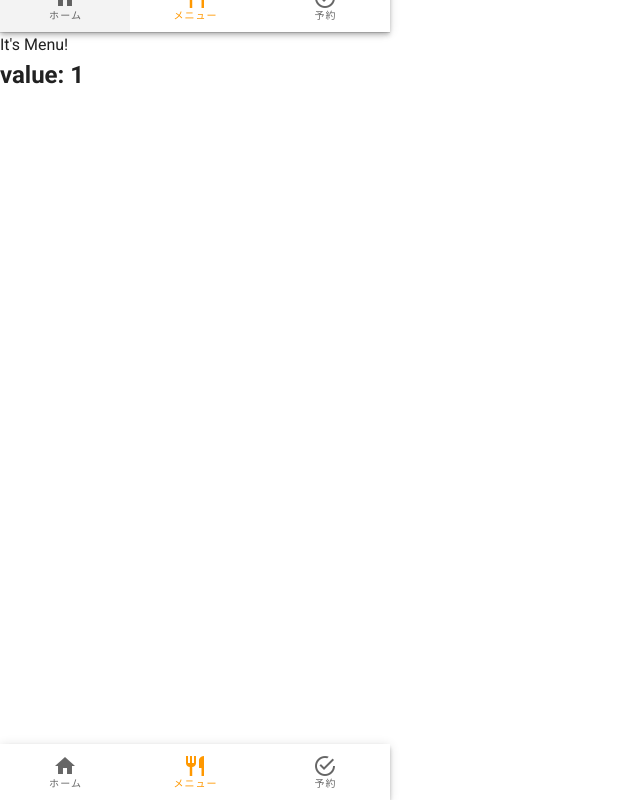
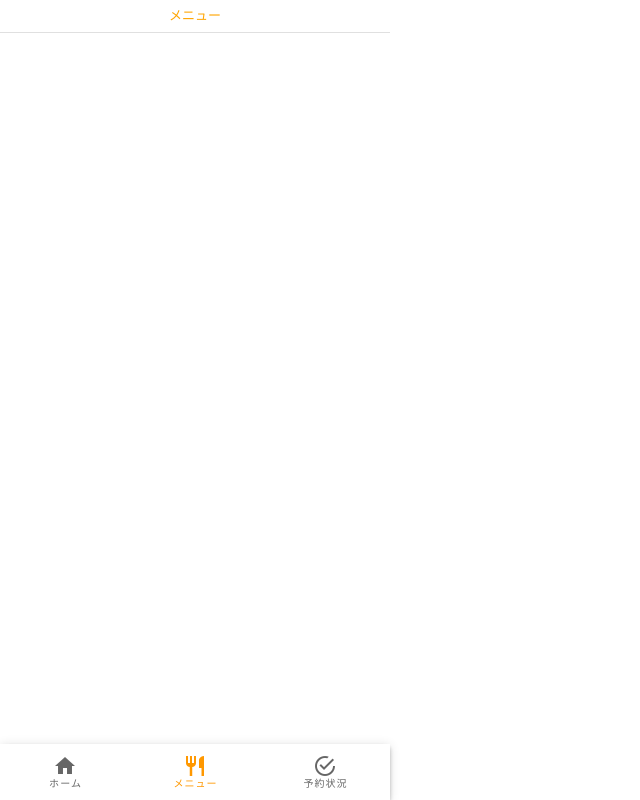
Before and after one commit to Hiroki-08/Human_Information_System_TCU, a Vue app: page /menu in a window 1280 px wide. Shown: the whole page, without its empty margins (0-640 px from the left). Built offline with nearby package versions, Linux system fonts and the light colour scheme.

Commit message:
バインディング諦めた

```diff
--- a/src/App.vue
+++ b/src/App.vue
@@ -1,20 +1,20 @@
 <template>
   <v-app style="width: 390px;">
-    <TitleBar></TitleBar>
+
     <RouterView/>
     <NaviBar></NaviBar>
   </v-app>
 </template>
 
 <script>
-import TitleBar from "@/components/TitleBar.vue";
+
 import NaviBar from '@/components/NaviBar.vue';
 import { RouterView } from "vue-router";
 
 export default {
   name: 'App',
   components: {
-    TitleBar,
+
     NaviBar,
     RouterView
 },
--- a/src/components/NaviBar.vue
+++ b/src/components/NaviBar.vue
@@ -1,8 +1,7 @@
 <template>
   <v-main>
-    <h2>value: {{ value }}</h2>
     <v-bottom-navigation
-      v-model="value1"
+      v-model="value"
       flat
       color="orange"
       background-color="blue"
@@ -24,7 +23,7 @@
       </v-btn>
 
       <v-btn to="/book" value="book" color="white">
-        <span style="font-size: 10px">予約</span>
+        <span style="font-size: 10px">予約状況</span>
 
         <v-icon>mdi-checkbox-marked-circle-outline</v-icon>
       </v-btn>
@@ -39,11 +38,6 @@ export default {
   components: {
 
   },
-  data: () => ({ value: 1 }),
-  methods: {
-    sendToParent() {
-      this.$emit("textForParent", this.value1);
-    }
-  },
+
 }
 </script>
--- a/src/components/TitleBar.vue
+++ /dev/null
@@ -1,47 +0,0 @@
-<template>
-  <div>
-    <v-main>
-      <v-toolbar
-        height=32
-        color="white"
-        dense
-        flat
-        fixed
-        width="390px"
-        app
-      >
-        <v-spacer></v-spacer>
-
-        <v-toolbar-title style="color:orange; font-size: small;">
-          {{ title }}
-        </v-toolbar-title>
-        <NaviBar v-on:textForParent="title = $event"></NaviBar>
-
-        <v-spacer></v-spacer>
-
-      </v-toolbar>
-
-      <v-divider></v-divider>
-
-    </v-main>
-    </div>
-</template>
-
-<script>
-import NaviBar from './NaviBar.vue';
-
-export default {
-  name: "TitleBar",
-  components: {
-    NaviBar,
-  },
-  data(){
-    return {
-      title: ""
-    }
-  },
-}
-</script>
-
-<style scoped>
-</style>
--- a/src/views/BookView.vue
+++ b/src/views/BookView.vue
@@ -1,5 +1,27 @@
 <template>
-  <div>It's Book!</div>
+  <v-main>
+    <v-toolbar
+        height=32
+        color="white"
+        dense
+        flat
+        fixed
+        width="390px"
+        app
+      >
+        <v-spacer></v-spacer>
+
+        <v-toolbar-title style="color:orange; font-size: small;">
+          予約状況
+        </v-toolbar-title>
+
+        <v-spacer></v-spacer>
+
+    </v-toolbar>
+
+    <v-divider></v-divider>
+
+  </v-main>
 </template>
 
 <script>
--- a/src/views/HomeView.vue
+++ b/src/views/HomeView.vue
@@ -1,6 +1,28 @@
 <template>
-  <v-main class=ma-2>
-    <h4>日替わりメニュー</h4>
+  <v-main class=mx-2>
+
+    <v-toolbar
+        height=32
+        color="white"
+        dense
+        flat
+        fixed
+        width="390px"
+        app
+      >
+        <v-spacer></v-spacer>
+
+        <v-toolbar-title style="color:orange; font-size: small;">
+          ホーム
+        </v-toolbar-title>
+
+        <v-spacer></v-spacer>
+
+    </v-toolbar>
+
+    <v-divider></v-divider>
+
+    <h4 class=mt-2>日替わりメニュー</h4>
 
     <v-sheet>
       <v-slide-group
@@ -39,7 +61,7 @@
     <v-card
       to="/menu"
       flat
-      class=ma-2
+      class=mx-2
     >
       <v-img
         src="@/assets/congestion_situation_1.png"
--- a/src/views/MenuView.vue
+++ b/src/views/MenuView.vue
@@ -1,5 +1,27 @@
 <template>
-  <div>It's Menu!</div>
+  <v-main>
+    <v-toolbar
+        height=32
+        color="white"
+        dense
+        flat
+        fixed
+        width="390px"
+        app
+      >
+        <v-spacer></v-spacer>
+
+        <v-toolbar-title style="color:orange; font-size: small;">
+          メニュー
+        </v-toolbar-title>
+
+        <v-spacer></v-spacer>
+
+    </v-toolbar>
+
+    <v-divider></v-divider>
+
+  </v-main>
 </template>
 
 <script>
```
